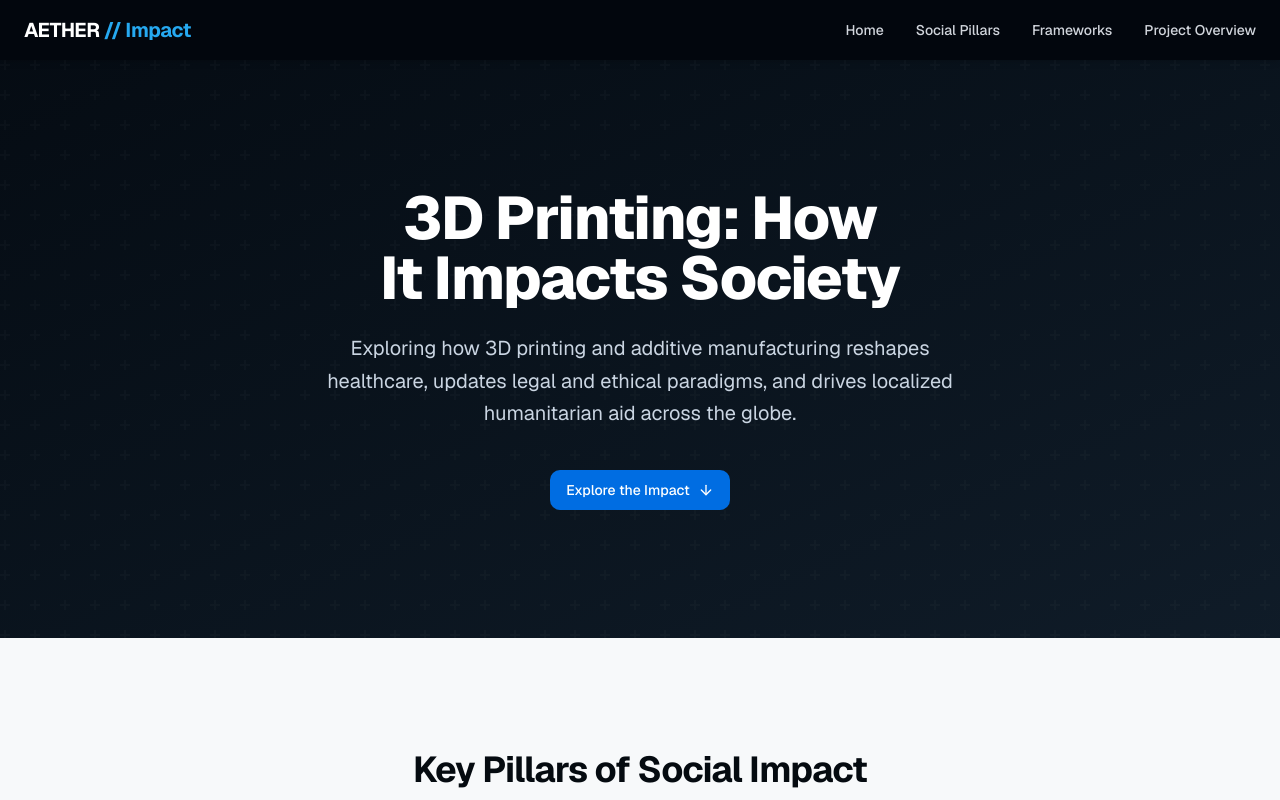
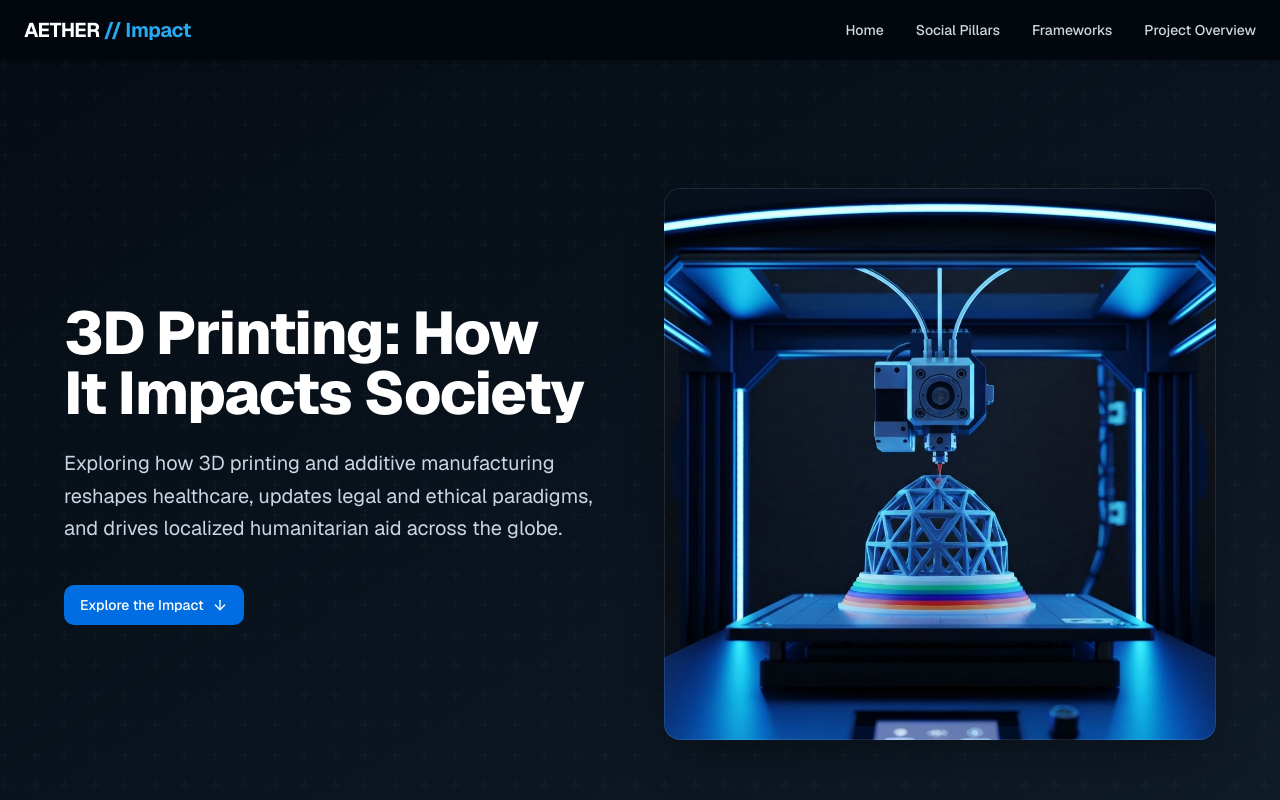
Before and after one commit to akarshmiloam0307-cpu/v0-3d-printing-for-social-impact, a Next.js app: page / in a window 1280 px wide. Shown: the top 800 px of the page. Built offline with nearby package versions, Linux system fonts and the light colour scheme.

Commit message:
feat: add 3D printer image to hero section with layout update\n\nUse two-column grid for title/image and add visual depth effects.

```diff
--- a/components/hero-section.tsx
+++ b/components/hero-section.tsx
@@ -1,4 +1,5 @@
 import Link from "next/link"
+import Image from "next/image"
 import { Button } from "@/components/ui/button"
 import { ArrowDown } from "lucide-react"
 
@@ -18,11 +19,13 @@ export function HeroSection() {
         />
       </div>
 
-      <div className="relative mx-auto max-w-4xl text-center">
+      <div className="relative mx-auto max-w-6xl">
+        <div className="grid items-center gap-12 lg:grid-cols-2">
+          <div className="text-center lg:text-left">
             <h1 className="mb-6 text-balance text-4xl font-extrabold tracking-tight md:text-5xl lg:text-6xl">
               3D Printing: How It Impacts Society
             </h1>
-        <p className="mx-auto mb-10 max-w-2xl text-pretty text-lg leading-relaxed text-slate-300 md:text-xl">
+            <p className="mx-auto mb-10 max-w-2xl text-pretty text-lg leading-relaxed text-slate-300 md:text-xl lg:mx-0">
               Exploring how 3D printing and additive manufacturing reshapes healthcare, updates legal
               and ethical paradigms, and drives localized humanitarian aid across the globe.
             </p>
@@ -37,6 +40,22 @@ export function HeroSection() {
               </Link>
             </Button>
           </div>
+          <div className="relative mx-auto w-full max-w-lg lg:max-w-none">
+            <div className="relative overflow-hidden rounded-2xl shadow-2xl shadow-black/30">
+              <Image
+                src="/images/3d-printer.jpg"
+                alt="Modern 3D printer in action, creating a detailed object with precision"
+                width={600}
+                height={400}
+                className="h-auto w-full object-cover"
+                priority
+              />
+              <div className="absolute inset-0 rounded-2xl ring-1 ring-inset ring-white/10" />
+            </div>
+            <div className="absolute -bottom-4 -right-4 -z-10 h-full w-full rounded-2xl bg-primary/20" />
+          </div>
+        </div>
+      </div>
     </header>
   )
 }
```
Also changed, not shown: public/images/3d-printer.jpg (added). Lines whose indentation alone changed are shown as unchanged.
